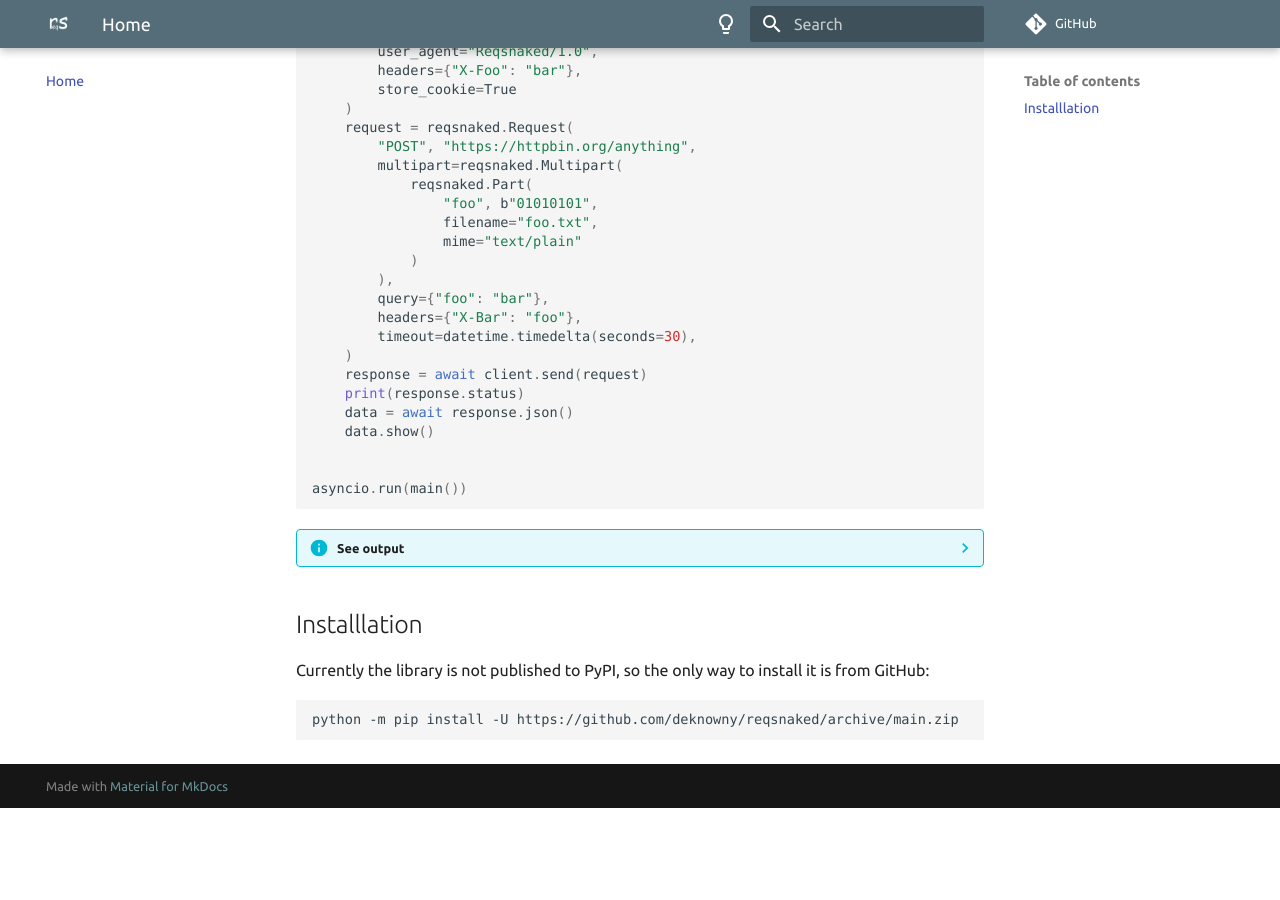
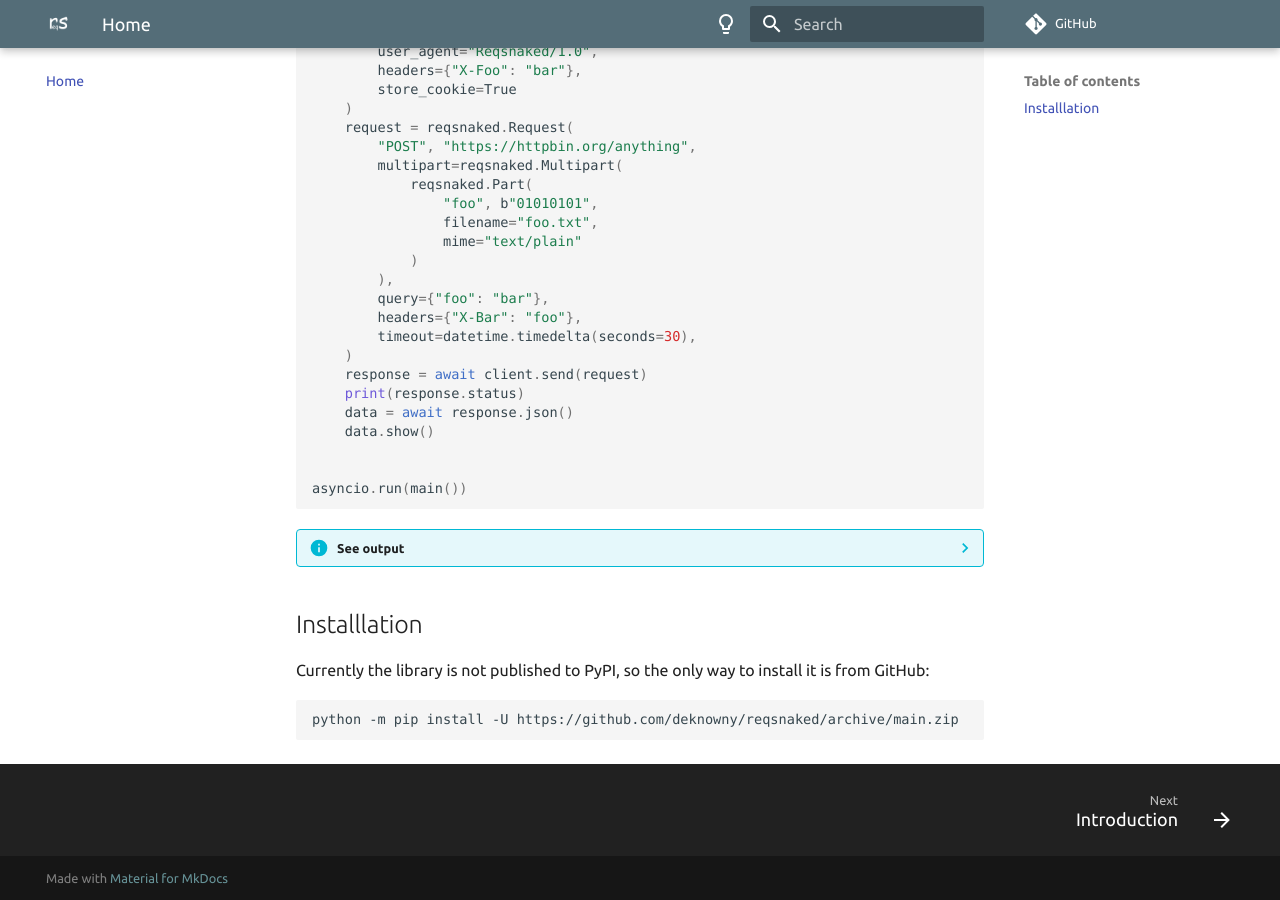
Before and after one commit to deknowny/reqsnaked, an MkDocs documentation site: the page built from guide/index.md, in a window 1280 px wide and 900 px high, scrolled down 645 px. Built offline with MkDocs 1.6.1 and Material for MkDocs 9.7.7, drawn with Linux system fonts in a browser that asks for light colours; some web fonts are replaced; comment, search, counter and statistics services are not loaded; before the commit the page ends 1453 px from its top, so only the background shows below that.

Commit message:
Add footer nav

```diff
--- a/mkdocs.yml
+++ b/mkdocs.yml
@@ -59,6 +59,7 @@ theme:
     - search.share
     - content.action.edit
     - content.action.view
+    - navigation.footer
 
 
 
@@ -81,6 +82,9 @@ extra_css:
   - css/theme.css
 
 extra:
+  social:
+    - icon: fontawesome/brands/telegram
+      link: https://t.me/reqsnaked
   version:
     provider: mike
     default: latest
```
